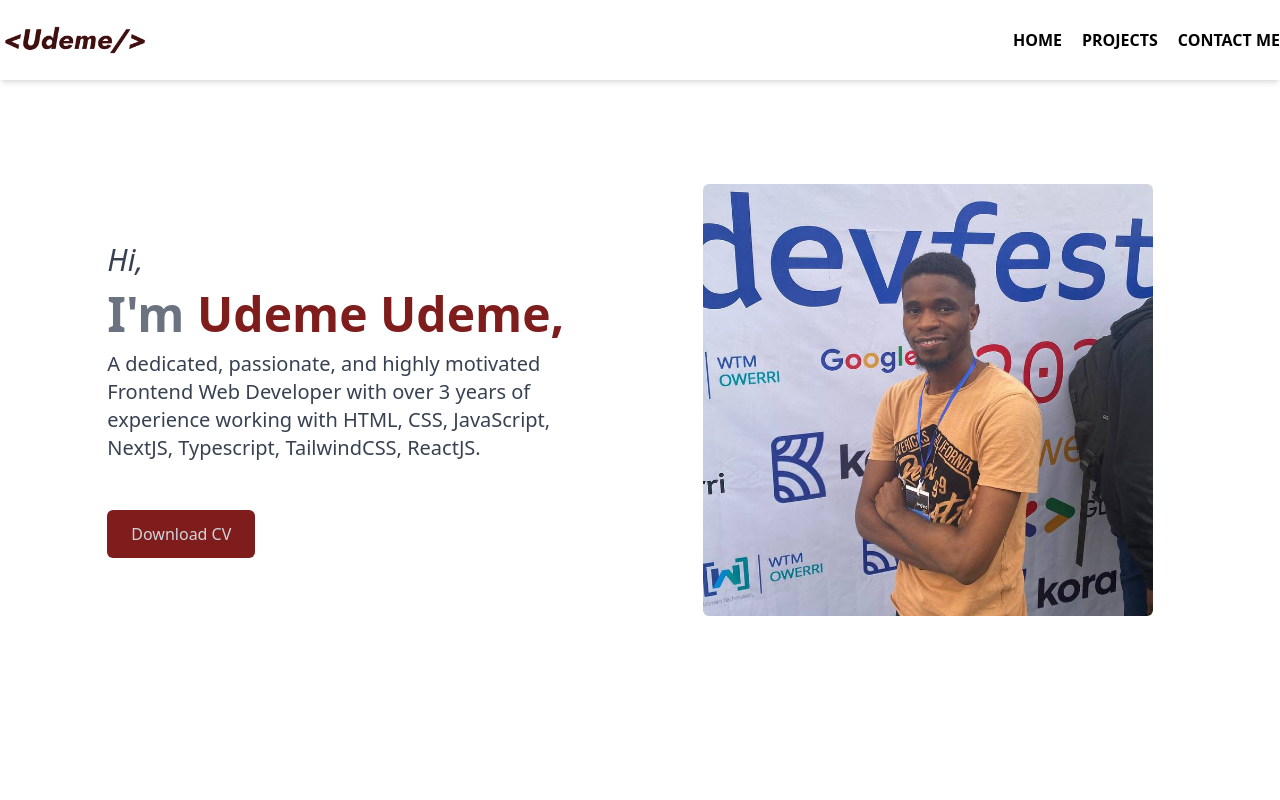
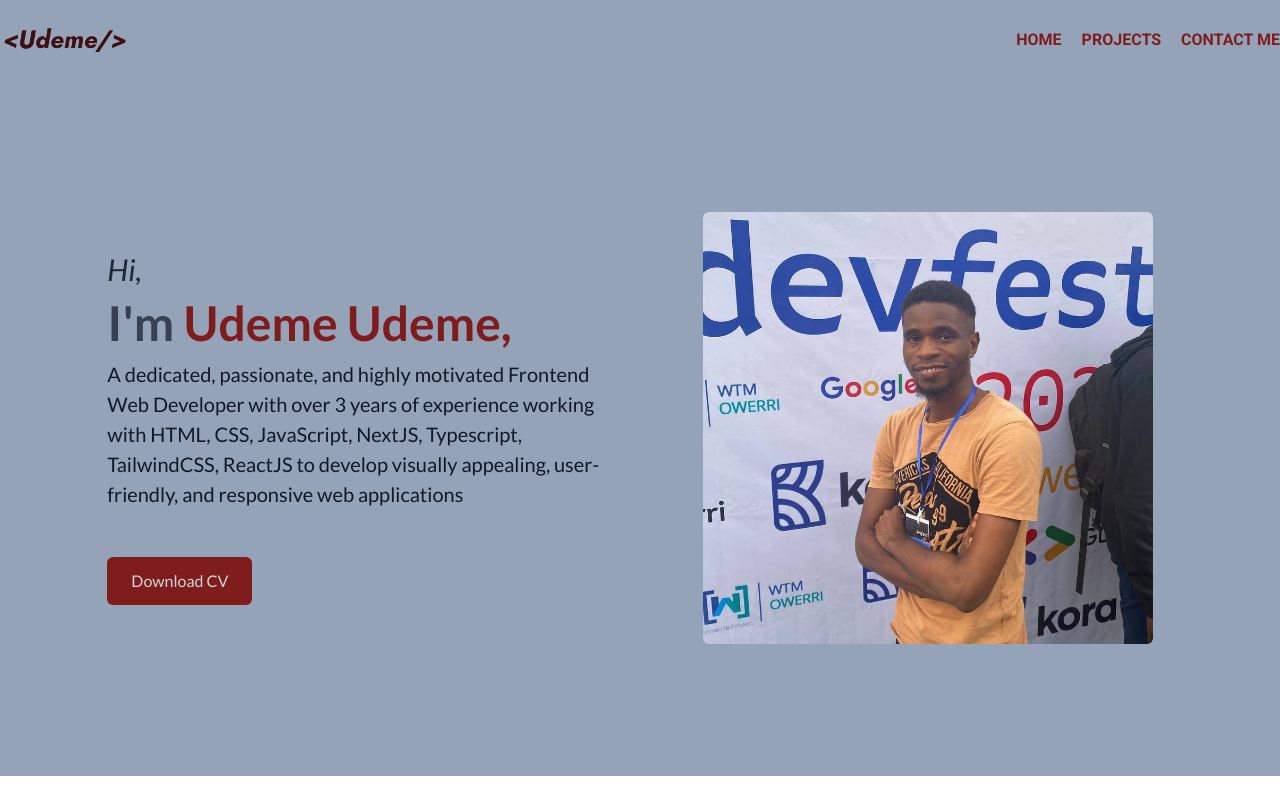
Before and after one commit to Udeme98/My-Portfolio-Website, a React (Vite) app: page / in a window 1280 px wide. Built offline with nearby package versions, Linux system fonts and the light colour scheme.

Commit message:
updated background color

```diff
--- a/index.html
+++ b/index.html
@@ -3,6 +3,15 @@
   <head>
     <meta charset="UTF-8" />
     <link rel="icon" type="image/svg+xml" href="/udemelogo.png" />
+    <link
+      href="https://fonts.googleapis.com/css2?family=Roboto:wght@400;500;700&display=swap"
+      rel="stylesheet"
+    />
+    <link
+      href="https://fonts.googleapis.com/css2?family=Lato:ital,wght@0,100;0,300;0,400;0,700;0,900;1,100;1,300;1,400;1,700;1,900&display=swap"
+      rel="stylesheet"
+    />
+
     <meta name="viewport" content="width=device-width, initial-scale=1.0" />
     <title>Udeme Udeme</title>
   </head>
--- a/src/App.tsx
+++ b/src/App.tsx
@@ -8,7 +8,6 @@ const App = () => {
       <BrowserRouter>
         <Header />
         <Hero />
-        <div className="container mx-auto"></div>
       </BrowserRouter>
     </>
   );
--- a/src/Hero.tsx
+++ b/src/Hero.tsx
@@ -4,18 +4,19 @@ const Hero = () => {
   const md = useMediaQuery({ query: "(min-width: 768px)" });
 
   return (
-    <section className="relative overflow-hidden">
-      <div className="flex flex-col-reverse md:flex-row md:h-[80vh] items-center justify-evenly px-4 md:px-8">
+    <section className="relative overflow-hidden bg-slate-400 font-lato">
+      <div className="flex flex-col-reverse md:flex-row md:h-[87vh] items-center justify-evenly px-4 md:px-8">
         <div className="w-full md:w-[500px] flex flex-col text-center md:text-left">
           <div>
-            <h1 className="text-3xl text-gray-700 italic">Hi,</h1>
-            <h1 className="text-5xl font-semibold text-gray-500 leading-normal">
-              I'm <span className="text-red-900">Udeme Udeme,</span>
+            <h1 className="text-2xl md:text-3xl text-gray-800 italic">Hi,</h1>
+            <h1 className="text-4xl md:text-5xl font-semibold text-gray-700 mt-3">
+              I'm <span className="text-red-900 ">Udeme Udeme,</span>
             </h1>
-            <p className="text-xl text-gray-700 leading-7">
+            <p className="text-xl text-gray-900 leading-normal mt-3">
               A dedicated, passionate, and highly motivated Frontend Web
               Developer with over 3 years of experience working with HTML, CSS,
-              JavaScript, NextJS, Typescript, TailwindCSS, ReactJS.
+              JavaScript, NextJS, Typescript, TailwindCSS, ReactJS to develop
+              visually appealing, user-friendly, and responsive web applications
             </p>
           </div>
           <div className="mt-12">
--- a/src/components/Header.tsx
+++ b/src/components/Header.tsx
@@ -6,10 +6,10 @@ const Header = () => {
   const [menuOpen, setMenuOpen] = useState(false);
 
   return (
-    <div className="shadow-md ">
+    <div className="shadow-lg bg-slate-400 font-roboto text-red-900">
       <div className="flex justify-between items-center h-20 container mx-auto">
         <Link to={"/"}>
-          <img src="/udemelogo.png" alt="website-logo" width={150} />
+          <img src="/udemelogo.png" alt="website-logo" width={130} />
         </Link>
         <ul className=" hidden md:flex gap-5 uppercase font-semibold">
           <li>
--- a/tailwind.config.js
+++ b/tailwind.config.js
@@ -2,7 +2,13 @@
 export default {
   content: ["./index.html", "./src/**/*.{js,ts,jsx,tsx}"],
   theme: {
-    extend: {},
+    extend: {
+      fontFamily: {
+        roboto: ["Roboto", "sans-serif"],
+        montserrat: ["Montserrat", "sans-serif"],
+        lato: ["Lato", "sans-serif"],
+      },
+    },
   },
   plugins: [],
 };
```
